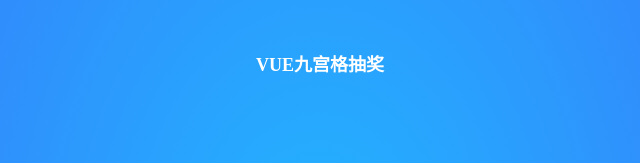
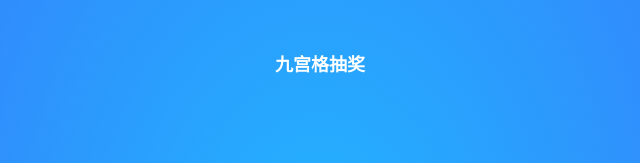
Before and after one commit to bfmwcwyv/zhuanpan1, a plain HTML site: page index.html in a window 1280 px wide. Shown: the top 163 px of the page, 320-960 px from the left. Drawn offline with Linux system fonts and the light colour scheme.

Commit message:
Update index.html

```diff
--- a/index.html
+++ b/index.html
@@ -3,7 +3,7 @@
 <head>
 <meta charset="utf-8">
 <meta name="viewport" content="width=device-width,initial-scale=1.0,minimum-scale=1.0,maximum-scale=1.0,user-scalable=no">
-<title>vue.js九宫格抽奖代码 - 站长素材</title>
+<title>2020-05-20 幸运大抽奖（龙榕专用）</title>
 
 <link rel="stylesheet" href="css/lottery.css" />
 
@@ -13,7 +13,7 @@
 <body>
 
 <div class="lottery-box" id="app">
-	<h1 class="title">VUE九宫格抽奖</h1>
+	<h1 class="title">九宫格抽奖</h1>
 	<div class="lottery">
 		<div class="lottery-item">
 			<div class="lottery-start">
```
